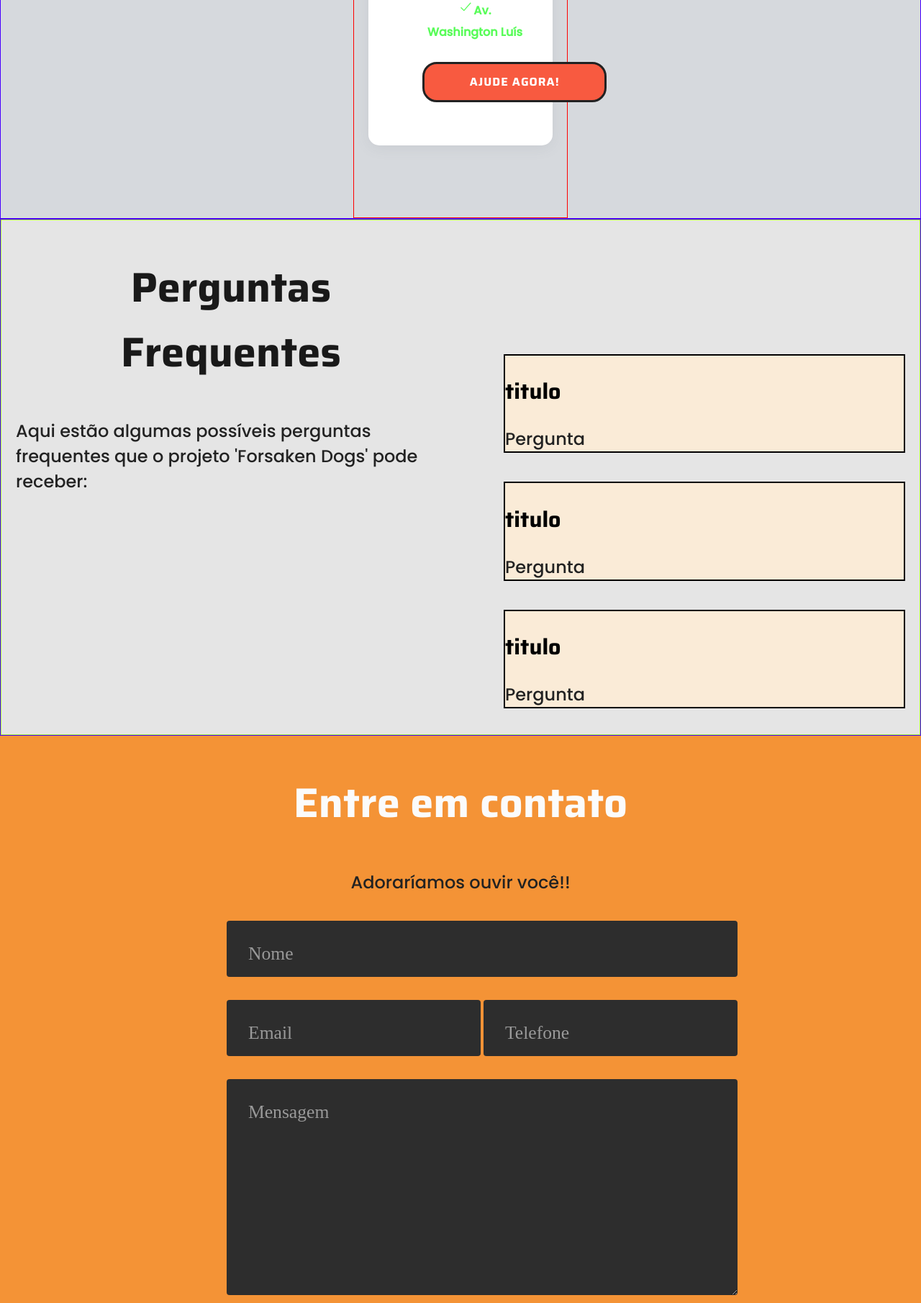
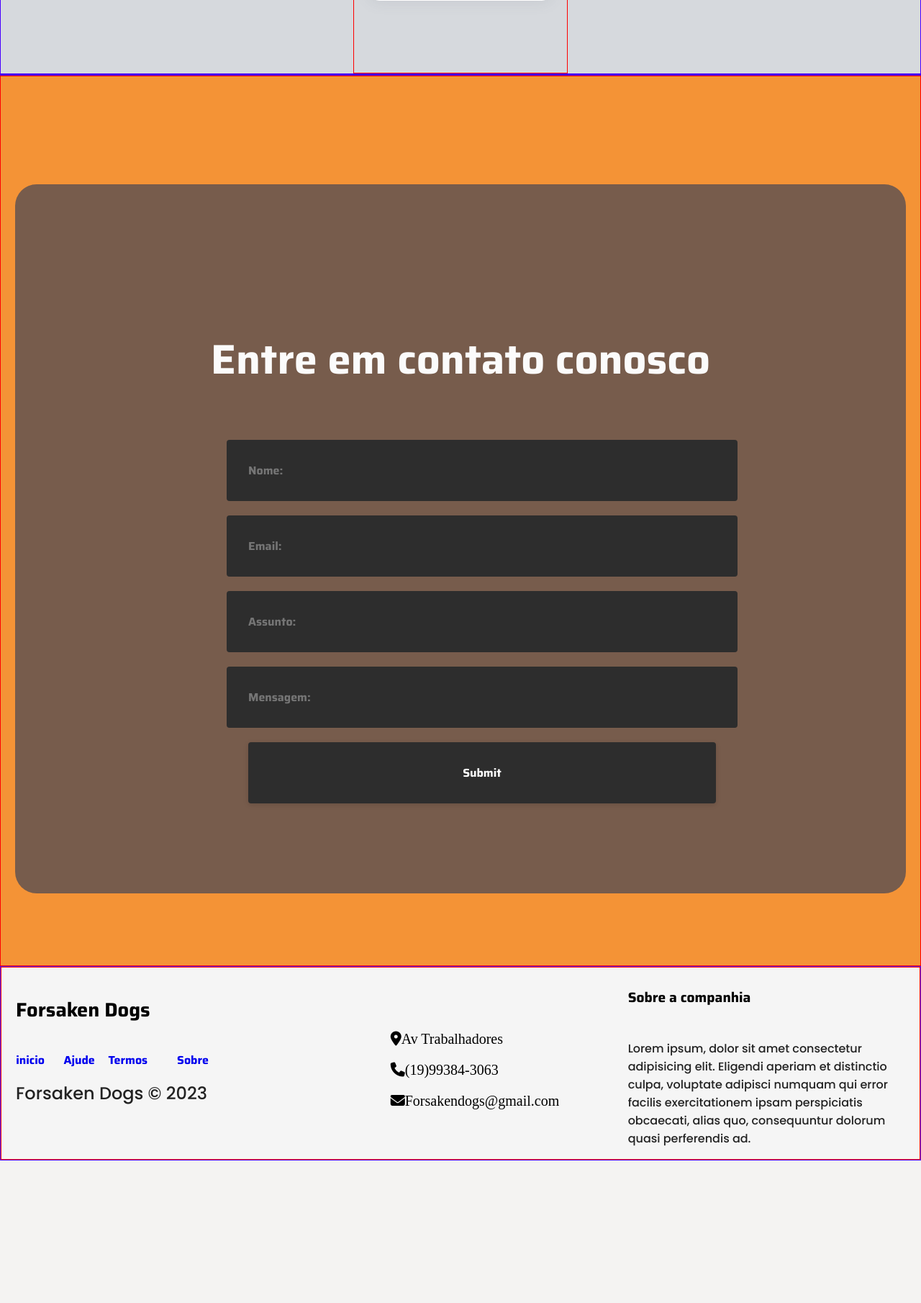
Before and after one commit to ViniciusOLucio/TCC-2023, a PHP site: page / in a window 1280 px wide. Shown: the part 3550-5360 px from the top of the page at 72% size. After the commit the page ends 5162 px from the top, so only its background shows below. Run offline with PHP 8.4, Linux system fonts and the light colour scheme; some libraries are stand-ins or nearby versions.

Commit message:
alteração pra krl

```diff
--- a/assets/css/base/base.css
+++ b/assets/css/base/base.css
@@ -11,6 +11,9 @@
   .cima{
     padding-top: 150px;
   }
+  .cor-preta{
+    background-color: #e5e5e5;
+}
   .cor-branca{
     background-color: whitesmoke !important;
   }
--- a/assets/css/base/contato.css
+++ b/assets/css/base/contato.css
@@ -1,45 +1,19 @@
-input:focus ~ label, textarea:focus ~ label, input:valid ~ label, textarea:valid ~ label {
-    font-size: 1.2em;
-    color: #999;
-    -webkit-transition: all 0.225s ease;
-    transition: all 0.225s ease;
+
+
+
+
+
+.caixa-contato{
+    border-radius: 30px;
+    background-color: var(--cor-t);
+    height: 100%;
+    width: 100%;
 }
 
-.styled-input {
-    font-size: 1.6rem;
-    font-weight: 400;
-    font-family: "Poppinis";
-    float: left;
-    width: 293px;
-    margin: 1rem 0;
-    position: relative;
-    border-radius: 4px;
-}
-
-@media only screen and (max-width: 768px){
-    .styled-input {
-        width:100%;
-    }
-}
-
-.styled-input label {
-    color: #999;
-    padding: 1.3rem 30px 1rem 30px;
-    position: absolute;
-    top: 10px;
-    left: 0;
-    -webkit-transition: all 0.25s ease;
-    transition: all 0.25s ease;
-    pointer-events: none;
-}
-
-.styled-input.wide {
-    width: 650px;
-    max-width: 100%;
-}
-
-input,
-textarea {
+.form-contato input {
+    font-family: "Saira";
+    font-weight: 800;
+   margin-top: 20px;
     padding: 30px;
     border: 0;
     width: 100%;
@@ -49,32 +23,18 @@ textarea {
     border-radius: 4px;
 }
 
-input:focus,
-textarea:focus { outline: 0; }
-
-input:focus ~ span,
-textarea:focus ~ span {
-    width: 100%;
-    -webkit-transition: all 0.075s ease;
-    transition: all 0.075s ease;
-}
-
-textarea {
-    width: 100%;
-    min-height: 15em;
-}
 
 .input-container {
     width: 650px;
     max-width: 100%;
     margin: 20px auto 25px auto;
 }
-.cor-preta{
-    background-color: #e5e5e5;
-}
+
 .submit-btn {
+margin-left: 30px;
+    display: flex;
     font-family: "Saira";
-    float: right;
+    font-weight: 800;
     padding: 7px 35px;
     border-radius: 5px;
     display: inline-block;
@@ -89,7 +49,7 @@ textarea {
 }
 
 .submit-btn:hover {
-    transform: translateY(2px);
+    transform: translateY(3px);
     box-shadow: 0 1px 1px 0 rgba(0,0,0,0.10),
               0 1px 1px 0 rgba(0,0,0,0.09);
 }
@@ -101,13 +61,3 @@ textarea {
         text-align:center;
     }
 }
-
-input[type=checkbox] + label {
-  color: #ccc;
-  font-style: italic;
-}
-
-input[type=checkbox]:checked + label {
-  color: #f00;
-  font-style: normal;
-}
--- a/assets/css/base/footer.css
+++ b/assets/css/base/footer.css
@@ -1,6 +1,4 @@
-#cor-prta{
-  background-color: #0E1013;
-}
+
 footer{
   /* display: none; */
 }
@@ -13,8 +11,6 @@ footer{
 font-weight: 700;
 }
 .footer-icons{
-  padding:50px;
-
 float: right;
   width: 10%;
   transition: ease .65s;
@@ -31,3 +27,65 @@ float: right;
   line-height: 35px;
   transition: all .65s;
 }
+.footer-1 h4{
+  font-family: "Saira";
+  font-weight: 800;
+  font-size: 1.7rem;
+}
+.footer-1 h6{
+  font-family: "Saira";
+  font-weight: 800;
+  font-size: 1.1rem;
+}
+.footer-1 h6{
+  font-family: "Saira";
+  font-weight: 800;
+
+}
+.footer-1 h6 a {
+  text-decoration: none;
+  color: #000000;
+font-size: 1.2rem;
+}
+.footer-1 h6 a:hover{
+  font-size: 1.2rem;
+  color: #ff0000;
+  transition: all .65s;
+  }
+  .footer-1 p{
+    /* transform: translateY(100%) ; */
+    color: #222222;
+    font-family: Poppins;
+    font-size: 24px;
+    font-style: normal;
+    font-weight: 400;
+
+}
+.footer-1 ul li{
+  transform: translateX(-100%);
+
+  margin-right: 30px;
+  font-family: "Saira";
+  font-weight: 800;
+  font-size: 1rem;
+}
+.footer-1 ul li a{
+text-decoration: none;}
+
+.footer-2 ul li{
+  margin-top: 20px;
+  font-size: 20px;
+}
+.footer-2 {
+  display: flex;
+  align-items: center;
+  justify-content: space-around;
+  font-size: 24px;
+}
+.footer-3 p{
+  font-size: 1rem;
+}
+.footer-3 h4{
+  font-family: "Saira";
+  font-size: 1.2rem;
+}
--- a/assets/css/home/hero.css
+++ b/assets/css/home/hero.css
@@ -35,26 +35,20 @@ color: #fbfbfb;
   box-shadow: inset 100px 0 0 0 #fbfbfb;
   text-decoration:none;
 }
-.hero-img img{
-  max-width: 400px;
-}
+
 .hero-botao{
 
   padding-top: 40px;
 }
-.hero-titulo {
-  margin-top: 80px;
-}
-.hero-subtitulo p{
-color: #3c3c3c;
-}
+
+
 .hero-apoiadores-botao .botao-apoio {
 
   display: flex;
   justify-content: center;
 }
 .hero-apoiadores-botao .botao-apoio a {
-  margin-top: 50px;
+  margin-top: 120px;
  background-color: rgb(74, 74, 242);
 }
 .hero-apoiadores-botao .botao-apoio a:hover{
--- a/assets/css/home/perguntas.css
+++ b/assets/css/home/perguntas.css
@@ -1,10 +1,10 @@
-.pergunta-subtitulo h1{
-    color: black;
-    text-align: left !important;
-font-size: 1.9rem !important;
+.perguntas-foto{
+    max-height: 100%;
+    max-width: 100%;
+    display: flex;
 }
-.caixa-pergunta{
-background-color: antiquewhite;
-    border: 2px solid black;
-    margin: 20px 0;
+.caixas-perguntas{
+    right: 0;
+    bottom: 0;
+    position: absolute;
 }
--- a/index.html
+++ b/index.html
@@ -38,24 +38,19 @@
     </div>
 
     <!-- HERO -->
-    <section id="hero" class="container grid-2">
+    <section id="hero" class="container grid-2 cima">
         <!-- HERO TITULO -->
         <div class="hero-titulo">
             <h1><span> Forsaken Dogs </span><br> uma companhia que está para <span>mudar o mundo!</span></h1>
-            <div class="hero-subtitulo">
-                <p>
-                    esperamos não apenas fornecer alimentos para cães abandonados, mas
-                    também criar um sistema mais humano de cuidados para esses animais, estamos trabalhando para
-                    construir uma comunidade que compartilha essa visão.
-                </p>
-                <!-- botao hero -->
-                <div class="botao-hero">
-                    <div class="botao-apoio">
+
+            <!-- botao hero -->
+            <div class="botao-hero">
+                <!-- <div class="botao-apoio">
                         <a href="">Apoie a causa</a>
-                    </div>
-                </div>
-                <!-- fim do botao -->
+                    </div> -->
             </div>
+            <!-- fim do botao -->
+        </div>
         </div>
 
         <!-- HERO IMG -->
@@ -64,16 +59,13 @@
                 <h4>Conheça alguns de nossos apoiadores!</h4>
             </div>
             <div class="apoiadores-logos">
-                <ul class="grid-3">
+                <ul class="grid-4">
                     <li><img src="./assets/img/starbucks-logo-1.png" alt=""></li>
                     <li><img src="./assets/img/starbucks-logo-1.png" alt=""></li>
                     <li><img src="./assets/img/starbucks-logo-1.png" alt=""></li>
                     <li><img src="./assets/img/starbucks-logo-1.png" alt=""></li>
-                    <li><img src="./assets/img/starbucks-logo-1.png" alt=""></li>
-                    <li><img src="./assets/img/starbucks-logo-1.png" alt=""></li>
-                    <li><img src="./assets/img/starbucks-logo-1.png" alt=""></li>
-                    <li><img src="./assets/img/starbucks-logo-1.png" alt=""></li>
-                    <li><img src="./assets/img/starbucks-logo-1.png" alt=""></li>
+
+
                 </ul>
             </div>
             <div class="hero-apoiadores-botao">
@@ -91,28 +83,28 @@
                 <li>
                     <div class="card-hero"><a href="">
                             <ion-icon name="accessibility-outline"></ion-icon>
-                            <h4>Titulo</h4>
+                            <h4 style="color:yellow;">Apoie já</h4>
                         </a></div>
                 </li>
                 <!-- 2 -->
                 <li>
                     <div class="card-hero"><a href="">
                             <ion-icon name="accessibility-outline"></ion-icon>
-                            <h4>Titulo</h4>
+                            <h4 style="color:rgb(92, 239, 255);">Apoiadores</h4>
                         </a></div>
                 </li>
                 <!-- 3 -->
                 <li>
                     <div class="card-hero"><a href="">
                             <ion-icon name="accessibility-outline"></ion-icon>
-                            <h4>Titulo</h4>
+                            <h4 style="color:tomato;">Lugares</h4>
                         </a></div>
                 </li>
                 <!-- 4 -->
                 <li>
                     <div class="card-hero"><a href="">
                             <ion-icon name="accessibility-outline"></ion-icon>
-                            <h4>Titulo</h4>
+                            <h4 style="color:greenyellow;">Contato</h4>
                         </a></div>
                 </li>
             </ul>
@@ -205,7 +197,7 @@
             <div class="plano apresentou">
                 <h3>Alimentador</h3>
                 <div class="icon">
-                    <i class="fa-sharp fa-light fa-dog"></i>
+                    <i class="fa-solid fa-dog"></i>
                 </div>
 
                 <div class="alimentadores-pagos">
@@ -235,119 +227,91 @@
 
 
     </div>
-    <div class="col-100 cor-preta">
-        <section id="perguntas-frequentes" class="container grid-2">
-
-            <div class="sobre-titulo">
-                <h1>P<span>erguntas Frequente</span>s</h1>
-                <p>Aqui estão algumas possíveis perguntas frequentes que o projeto 'Forsaken Dogs' pode receber:</p>
-            </div>
 
 
-            <div class="perguntas cima">
-                <ul class="grid-3-coluna">
-                    <!-- PRIMEIRO CARD -->
-                    <li>
-                        <div class="caixa-pergunta">
-                            <div class="pergunta-subtitulo">
-                                <h1>
-                                    titulo
-                                </h1>
-                            </div>
-                            <div class="pergunta-subtitulo">
-                                <p>Pergunta</p>
-                            </div>
-                    </li>
-                    <!-- SEGUNDO CARD -->
-                    <li>
-                        <div class="caixa-pergunta">
-                            <div class="pergunta-subtitulo">
-                                <h1>
-                                    titulo
-                                </h1>
-                            </div>
-                            <div class="pergunta-subtitulo">
-                                <p>Pergunta</p>
-                            </div>
-                    </li>
-                    <!-- terceior card -->
-                    <li>
-                        <div class="caixa-pergunta">
-                            <div class="pergunta-subtitulo">
-                                <h1>
-                                    titulo
-                                </h1>
-                            </div>
-                            <div class="pergunta-subtitulo">
-                                <p>Pergunta</p>
-                            </div>
-                    </li>
-                </ul>
-            </div>
-    </div>
-    </section>
-    </div>
-    <!-- FIM DO PERGUNTAS -->
-
-    <section id="contato">
-        <div class="row">
-            <h1>Entre em contato</h1>
-        </div>
-        <div class="row">
-            <p style="text-align: center;">Adoraríamos ouvir você!!</p>
-        </div>
-        <div class="row input-container">
-            <div class="col-xs-12">
-                <form action="" method="post">
-                    <div class="styled-input wide">
-                        <input type="text" required />
-                        <label>Nome</label>
-                    </div>
-            </div>
-            <div class="col-md-6 col-sm-12">
-                <div class="styled-input">
-                    <input type="text" required />
-                    <label>Email</label>
-                </div>
-            </div>
-            <div class="col-md-6 col-sm-12">
-                <div class="styled-input" style="float:right;">
-                    <input type="text" required />
-                    <label>Telefone</label>
-                </div>
-            </div>
-            <div class="col-xs-12">
-                <div class="styled-input wide">
-                    <textarea required></textarea>
-                    <label>Mensagem</label>
-                </div>
-            </div>
-            <div class="col-xs-12">
-                <div class="btn-lrg submit-btn">Enviar</div>
-            </div>
-        </div>
-        </form>
-
-    </section>
-
-    </div>
-
-
-
-    <footer>
-        <div class="footer-icones-direita">
-
-
-
-
-        </div>
+    <!-- LUGARES -->
+    <div class="col-100 cor-preta">
+        <section class="lugares">
 
 
 
 
 
 
+
+
+        </section>
+    </div>
+
+
+    <!-- FIM DOS LUGARES -->
+    <!-- CONTATO -->
+    <section id="contato" class="container cima baixo">
+
+        <div class="caixa-contato cima baixo">
+            <div class="titulo-contato">
+                <h1>Entre em contato conosco</h1>
+            </div>
+            <div class="input-container form-contato">
+                <form method="post">
+                    <!-- nome -->
+                    <input type="text"  id="nome" name="nome" placeholder="Nome:"><br>
+                    <!-- email -->
+
+                    <input type="email"  id="email" name="email" placeholder="Email:"><br>
+                    <!-- titulo -->
+                    <input type="text" id="assunto" name="assunto" placeholder="Assunto:"><br>
+                    <!-- mensagem -->
+                    <input type="text" id="mensagem" name="mensagem" placeholder="Mensagem:"><br>
+                    <!-- enviar -->
+                    <input type="submit" class="submit-btn" placeholder="Enviar">
+                </form>
+            </div>
+
+
+
+
+        </div>
+    </section>
+
+
+    <!-- FOOTER -->
+<div class="col-100 cor-branca" >
+    <footer   class="grid-3 container">
+<div class="footer-1">
+<h4>Forsaken Dogs</h4>
+<ul style="display: flex;">
+    <li><a href="#inicio">inicio</a></li>
+    <li><a href="#ajude">Ajude</a></li>
+    <li><a href="./termosdeuso.html">Termos</a></li>
+    <li><a href="#sobre">Sobre</a></li>
+</ul>
+<p>Forsaken Dogs &copy; 2023</p>
+<!-- <h6><a href="https://www.linkedin.com/in/vinicius-lucio-156004241/">Site Desenvolvido por Vinicius Lucio</a> </h6> -->
+</div>
+ <div class="footer-2">
+<ul>
+    <li><i class="fa-solid fa-location-dot"></i>Av Trabalhadores</li>
+    <li><i class="fa-solid fa-phone"></i>(19)99384-3063</li>
+    <li><i class="fa-solid fa-envelope"></i>Forsakendogs@gmail.com</li>
+</ul>
+ </div>
+<div class="footer-3">
+<h4>Sobre a companhia</h4>
+<br>
+<p>Lorem ipsum, dolor sit amet consectetur adipisicing elit. Eligendi aperiam et distinctio culpa, voluptate adipisci numquam qui error facilis exercitationem ipsam perspiciatis obcaecati, alias quo, consequuntur dolorum quasi perferendis ad.</p>
+<ul>
+    <li></li>
+    <li></li>
+    <li></li>
+</ul>
+</div>
+
+
+
+
     </footer>
+</div>
 </body>
 
 </html>
```
